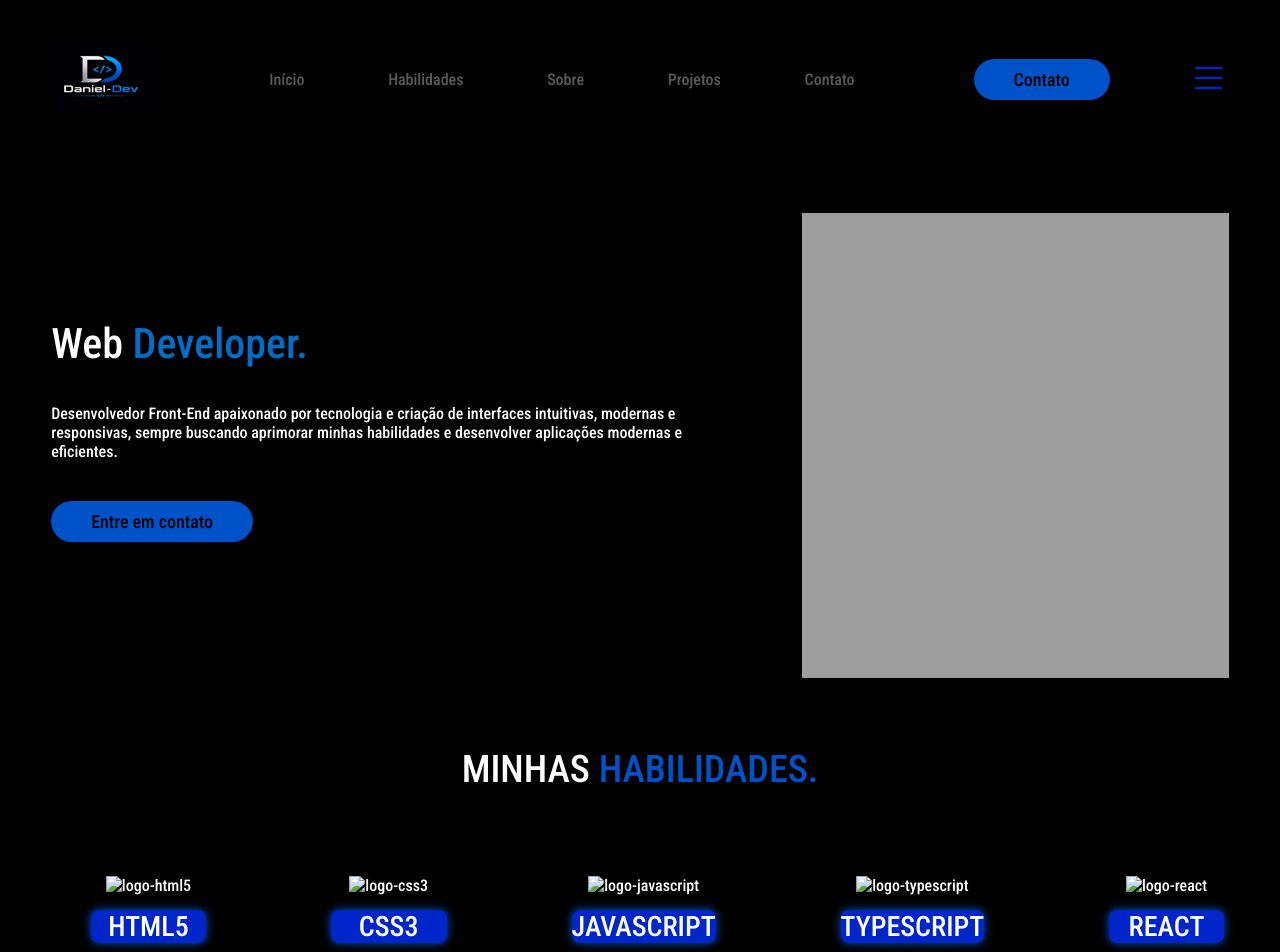
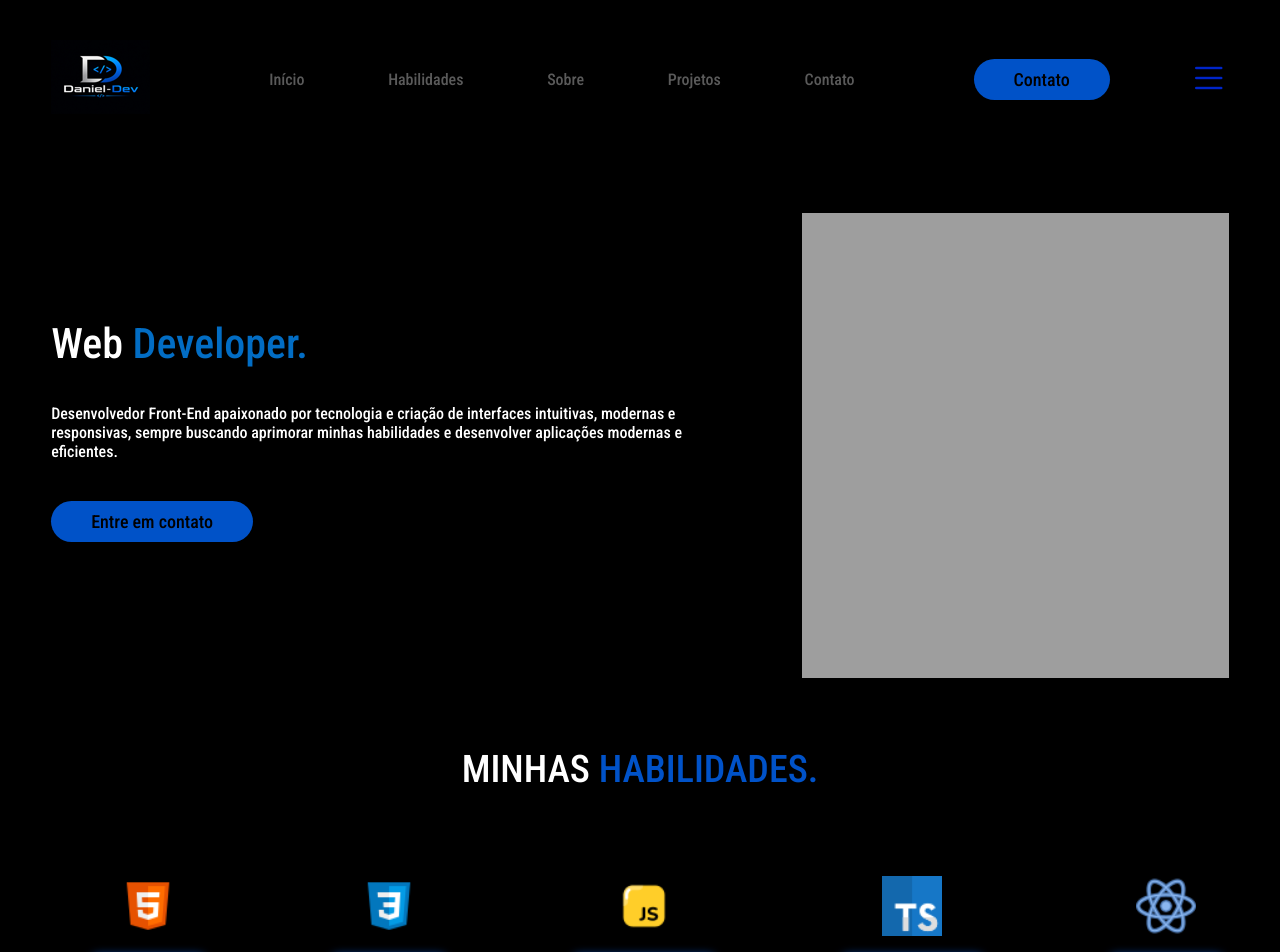
Before and after one commit to dansousagtr/Portfolio, a plain HTML site: page index.html in a window 1280 px wide. Shown: the top 952 px of the page. Drawn offline with nearby package versions, Linux system fonts and the light colour scheme; the site is published under a folder, as on GitHub Pages, so addresses that start at the root find nothing.

Commit message:
Ajustes no portfolio

```diff
--- a/index.html
+++ b/index.html
@@ -106,7 +106,7 @@
           <h2 class="titulo">MINHAS <span>HABILIDADES.</span></h2>
           <div class="flex">
             <div class="especialidades-box">
-              <img src="/images/icons/icon-html5.png" alt="logo-html5" />
+              <img src="images/icons/icon-html5.png" alt="logo-html5" />
               <h3>HTML5</h3>
               <p>
                 Experiência na criação de estruturas semânticas e acessíveis,
@@ -118,7 +118,7 @@
             <!--especialidades-box-->
 
             <div class="especialidades-box">
-              <img src="/images/icons/icon-css3.png" alt="logo-css3" />
+              <img src="images/icons/icon-css3.png" alt="logo-css3" />
               <h3>CSS3</h3>
               <p>
                 Desenvolvimento de interfaces modernas, responsivas e
@@ -130,7 +130,7 @@
             <!--especialidades-box-->
 
             <div class="especialidades-box">
-              <img src="/images/icons/icon-js.png" alt="logo-javascript" />
+              <img src="images/icons/icon-js.png" alt="logo-javascript" />
               <h3>JAVASCRIPT</h3>
               <p>
                 Implementação de funcionalidades dinâmicas e interativas, com
@@ -142,7 +142,7 @@
             <!--especialidades-box-->
 
             <div class="especialidades-box">
-              <img src="/images/icons/icon-ts.png" alt="logo-typescript" />
+              <img src="images/icons/icon-ts.png" alt="logo-typescript" />
               <h3>TYPESCRIPT</h3>
               <p>
                 Utilização de tipagem estática para aumentar a segurança,
@@ -154,7 +154,7 @@
             <!--especialidades-box-->
 
             <div class="especialidades-box">
-              <img src="/images/icons/icon-react.png" alt="logo-react" />
+              <img src="images/icons/icon-react.png" alt="logo-react" />
               <h3>REACT</h3>
               <p>
                 Construção de aplicações modernas baseadas em componentes
```
